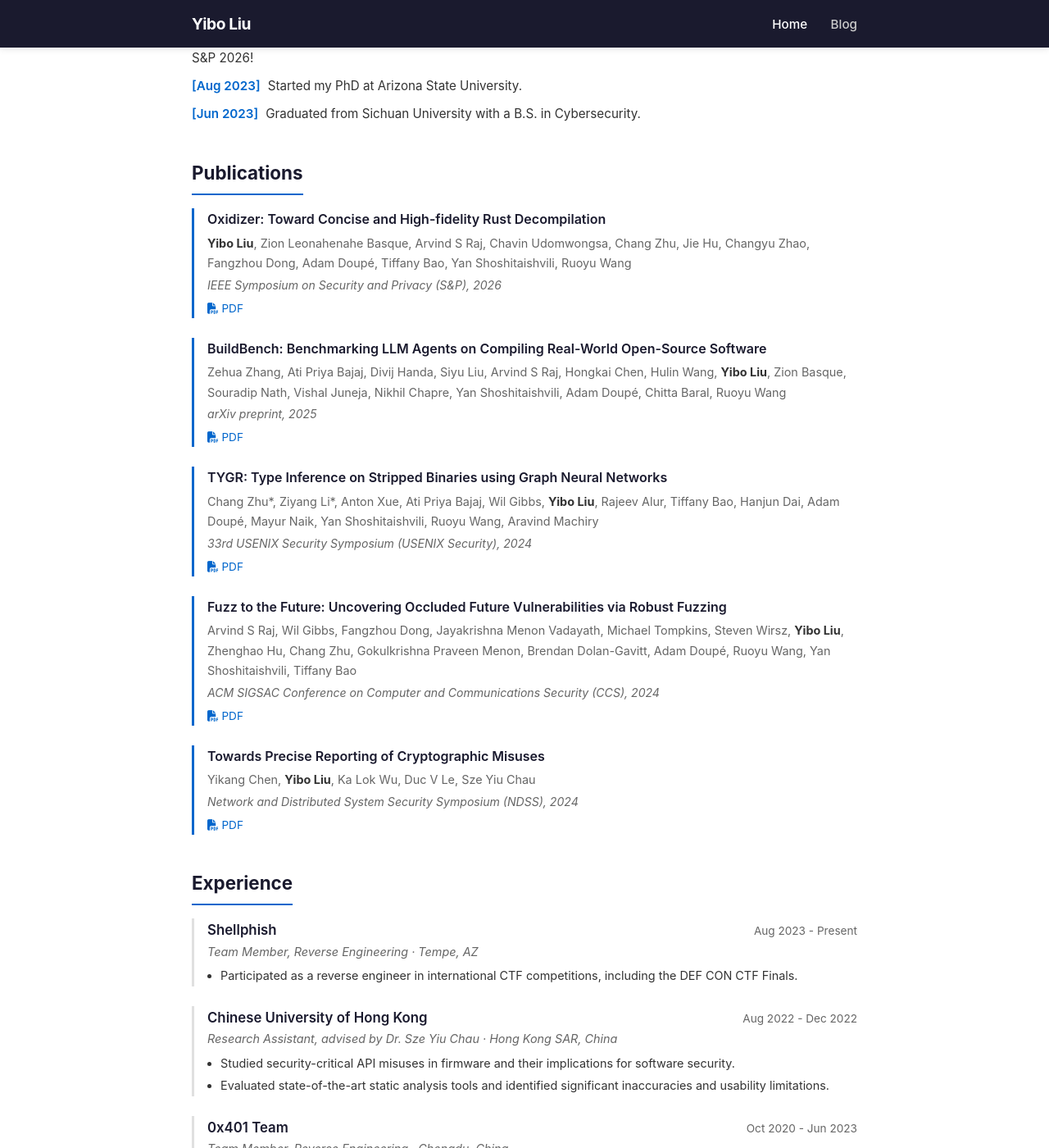
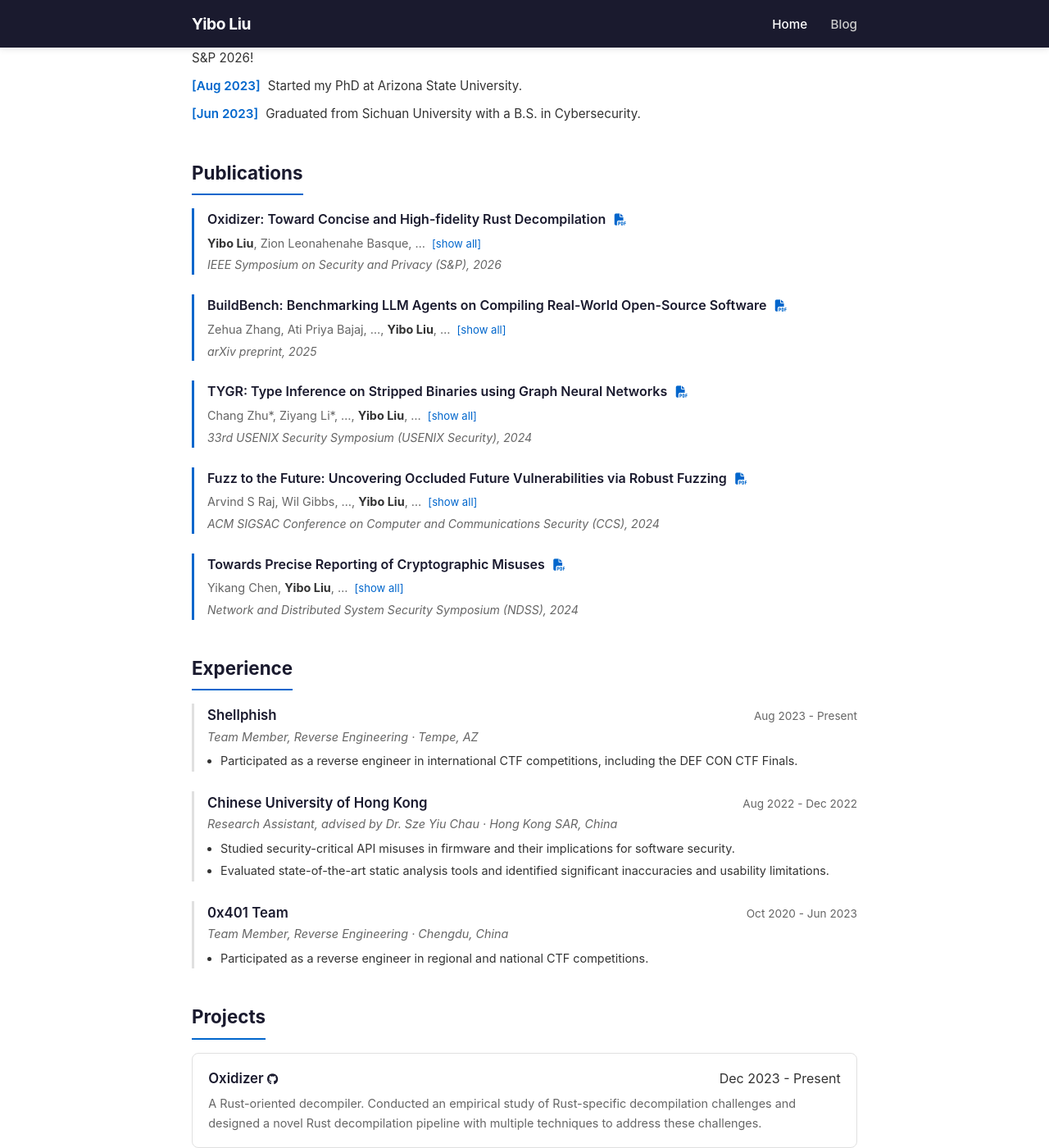
Before and after one commit to bluesadi/bluesadi.github.io, a Jekyll site: the page built from index.html, in a window 1280 px wide and 1400 px high, scrolled down 595 px. Shown: the whole window at 82% size. Built offline with Jekyll 4.4.1, drawn with Linux system fonts in a browser that asks for light colours; a style sheet for code colours, icons or effects is not loaded.

Commit message:
Improves publication list with compact authors and PDF links
Enhances publication entries by moving PDF links into titles and
implementing expandable author lists for better readability and
a cleaner layout. Reduces visual clutter for works with many authors
while preserving full author visibility on demand.

```diff
--- a/assets/css/style.css
+++ b/assets/css/style.css
@@ -226,20 +226,35 @@
   color: var(--text-light);
 }
 
-.pub-links {
-  margin-top: 0.3rem;
-  font-size: 0.85rem;
+.pub-pdf {
+  color: var(--accent);
+  text-decoration: none;
+  margin-left: 0.4rem;
+  font-size: 0.9rem;
 }
 
-.pub-links a {
+.pub-pdf:hover {
+  color: var(--primary);
+}
+
+.pub-authors .authors-hidden { display: none; }
+.pub-authors.expanded .authors-hidden { display: inline; }
+.pub-authors.expanded .authors-ellipsis { display: none; }
+
+.authors-toggle {
   color: var(--accent);
   text-decoration: none;
-  margin-right: 0.8rem;
+  font-size: 0.82rem;
+  margin-left: 0.25rem;
+  cursor: pointer;
 }
 
-.pub-links a:hover {
+.authors-toggle:hover {
   text-decoration: underline;
 }
+
+.authors-toggle::after { content: '[show all]'; }
+.pub-authors.expanded .authors-toggle::after { content: '[show less]'; }
 
 .pub-venue .badge {
   display: inline-block;
--- a/index.html
+++ b/index.html
@@ -41,34 +41,29 @@
   <h2>Publications</h2>
   <ul class="pub-list">
     <li class="pub-item">
-      <div class="pub-title">Oxidizer: Toward Concise and High-fidelity Rust Decompilation</div>
-      <div class="pub-authors"><strong>Yibo Liu</strong>, Zion Leonahenahe Basque, Arvind S Raj, Chavin Udomwongsa, Chang Zhu, Jie Hu, Changyu Zhao, Fangzhou Dong, Adam Doup&eacute;, Tiffany Bao, Yan Shoshitaishvili, Ruoyu Wang</div>
+      <div class="pub-title">Oxidizer: Toward Concise and High-fidelity Rust Decompilation <a class="pub-pdf" href="{{ '/assets/files/oxidizer.pdf' | relative_url }}" target="_blank" title="PDF"><i class="fas fa-file-pdf"></i></a></div>
+      <div class="pub-authors"><strong>Yibo Liu</strong>, Zion Leonahenahe Basque<span class="authors-hidden">, Arvind S Raj, Chavin Udomwongsa, Chang Zhu, Jie Hu, Changyu Zhao, Fangzhou Dong, Adam Doup&eacute;, Tiffany Bao, Yan Shoshitaishvili, Ruoyu Wang</span><span class="authors-ellipsis">, &hellip;</span> <a class="authors-toggle" href="#" onclick="this.closest('.pub-authors').classList.toggle('expanded');event.preventDefault();"></a></div>
       <div class="pub-venue">IEEE Symposium on Security and Privacy (S&P), 2026</div>
-      <div class="pub-links"><a href="{{ '/assets/files/oxidizer.pdf' | relative_url }}" target="_blank"><i class="fas fa-file-pdf"></i> PDF</a></div>
     </li>
     <li class="pub-item">
-      <div class="pub-title">BuildBench: Benchmarking LLM Agents on Compiling Real-World Open-Source Software</div>
-      <div class="pub-authors">Zehua Zhang, Ati Priya Bajaj, Divij Handa, Siyu Liu, Arvind S Raj, Hongkai Chen, Hulin Wang, <strong>Yibo Liu</strong>, Zion Basque, Souradip Nath, Vishal Juneja, Nikhil Chapre, Yan Shoshitaishvili, Adam Doup&eacute;, Chitta Baral, Ruoyu Wang</div>
+      <div class="pub-title">BuildBench: Benchmarking LLM Agents on Compiling Real-World Open-Source Software <a class="pub-pdf" href="{{ '/assets/files/buildbench.pdf' | relative_url }}" target="_blank" title="PDF"><i class="fas fa-file-pdf"></i></a></div>
+      <div class="pub-authors">Zehua Zhang, Ati Priya Bajaj<span class="authors-hidden">, Divij Handa, Siyu Liu, Arvind S Raj, Hongkai Chen, Hulin Wang</span><span class="authors-ellipsis">, &hellip;</span>, <strong>Yibo Liu</strong><span class="authors-hidden">, Zion Basque, Souradip Nath, Vishal Juneja, Nikhil Chapre, Yan Shoshitaishvili, Adam Doup&eacute;, Chitta Baral, Ruoyu Wang</span><span class="authors-ellipsis">, &hellip;</span> <a class="authors-toggle" href="#" onclick="this.closest('.pub-authors').classList.toggle('expanded');event.preventDefault();"></a></div>
       <div class="pub-venue">arXiv preprint, 2025</div>
-      <div class="pub-links"><a href="{{ '/assets/files/buildbench.pdf' | relative_url }}" target="_blank"><i class="fas fa-file-pdf"></i> PDF</a></div>
     </li>
     <li class="pub-item">
-      <div class="pub-title">TYGR: Type Inference on Stripped Binaries using Graph Neural Networks</div>
-      <div class="pub-authors">Chang Zhu*, Ziyang Li*, Anton Xue, Ati Priya Bajaj, Wil Gibbs, <strong>Yibo Liu</strong>, Rajeev Alur, Tiffany Bao, Hanjun Dai, Adam Doup&eacute;, Mayur Naik, Yan Shoshitaishvili, Ruoyu Wang, Aravind Machiry</div>
+      <div class="pub-title">TYGR: Type Inference on Stripped Binaries using Graph Neural Networks <a class="pub-pdf" href="{{ '/assets/files/tygr.pdf' | relative_url }}" target="_blank" title="PDF"><i class="fas fa-file-pdf"></i></a></div>
+      <div class="pub-authors">Chang Zhu*, Ziyang Li*<span class="authors-hidden">, Anton Xue, Ati Priya Bajaj, Wil Gibbs</span><span class="authors-ellipsis">, &hellip;</span>, <strong>Yibo Liu</strong><span class="authors-hidden">, Rajeev Alur, Tiffany Bao, Hanjun Dai, Adam Doup&eacute;, Mayur Naik, Yan Shoshitaishvili, Ruoyu Wang, Aravind Machiry</span><span class="authors-ellipsis">, &hellip;</span> <a class="authors-toggle" href="#" onclick="this.closest('.pub-authors').classList.toggle('expanded');event.preventDefault();"></a></div>
       <div class="pub-venue">33rd USENIX Security Symposium (USENIX Security), 2024</div>
-      <div class="pub-links"><a href="{{ '/assets/files/tygr.pdf' | relative_url }}" target="_blank"><i class="fas fa-file-pdf"></i> PDF</a></div>
     </li>
     <li class="pub-item">
-      <div class="pub-title">Fuzz to the Future: Uncovering Occluded Future Vulnerabilities via Robust Fuzzing</div>
-      <div class="pub-authors">Arvind S Raj, Wil Gibbs, Fangzhou Dong, Jayakrishna Menon Vadayath, Michael Tompkins, Steven Wirsz, <strong>Yibo Liu</strong>, Zhenghao Hu, Chang Zhu, Gokulkrishna Praveen Menon, Brendan Dolan-Gavitt, Adam Doup&eacute;, Ruoyu Wang, Yan Shoshitaishvili, Tiffany Bao</div>
+      <div class="pub-title">Fuzz to the Future: Uncovering Occluded Future Vulnerabilities via Robust Fuzzing <a class="pub-pdf" href="{{ '/assets/files/flakjack.pdf' | relative_url }}" target="_blank" title="PDF"><i class="fas fa-file-pdf"></i></a></div>
+      <div class="pub-authors">Arvind S Raj, Wil Gibbs<span class="authors-hidden">, Fangzhou Dong, Jayakrishna Menon Vadayath, Michael Tompkins, Steven Wirsz</span><span class="authors-ellipsis">, &hellip;</span>, <strong>Yibo Liu</strong><span class="authors-hidden">, Zhenghao Hu, Chang Zhu, Gokulkrishna Praveen Menon, Brendan Dolan-Gavitt, Adam Doup&eacute;, Ruoyu Wang, Yan Shoshitaishvili, Tiffany Bao</span><span class="authors-ellipsis">, &hellip;</span> <a class="authors-toggle" href="#" onclick="this.closest('.pub-authors').classList.toggle('expanded');event.preventDefault();"></a></div>
       <div class="pub-venue">ACM SIGSAC Conference on Computer and Communications Security (CCS), 2024</div>
-      <div class="pub-links"><a href="{{ '/assets/files/flakjack.pdf' | relative_url }}" target="_blank"><i class="fas fa-file-pdf"></i> PDF</a></div>
     </li>
     <li class="pub-item">
-      <div class="pub-title">Towards Precise Reporting of Cryptographic Misuses</div>
-      <div class="pub-authors">Yikang Chen, <strong>Yibo Liu</strong>, Ka Lok Wu, Duc V Le, Sze Yiu Chau</div>
+      <div class="pub-title">Towards Precise Reporting of Cryptographic Misuses <a class="pub-pdf" href="{{ '/assets/files/crypto-misuses.pdf' | relative_url }}" target="_blank" title="PDF"><i class="fas fa-file-pdf"></i></a></div>
+      <div class="pub-authors">Yikang Chen, <strong>Yibo Liu</strong><span class="authors-hidden">, Ka Lok Wu, Duc V Le, Sze Yiu Chau</span><span class="authors-ellipsis">, &hellip;</span> <a class="authors-toggle" href="#" onclick="this.closest('.pub-authors').classList.toggle('expanded');event.preventDefault();"></a></div>
       <div class="pub-venue">Network and Distributed System Security Symposium (NDSS), 2024</div>
-      <div class="pub-links"><a href="{{ '/assets/files/crypto-misuses.pdf' | relative_url }}" target="_blank"><i class="fas fa-file-pdf"></i> PDF</a></div>
     </li>
   </ul>
 </div>
```
